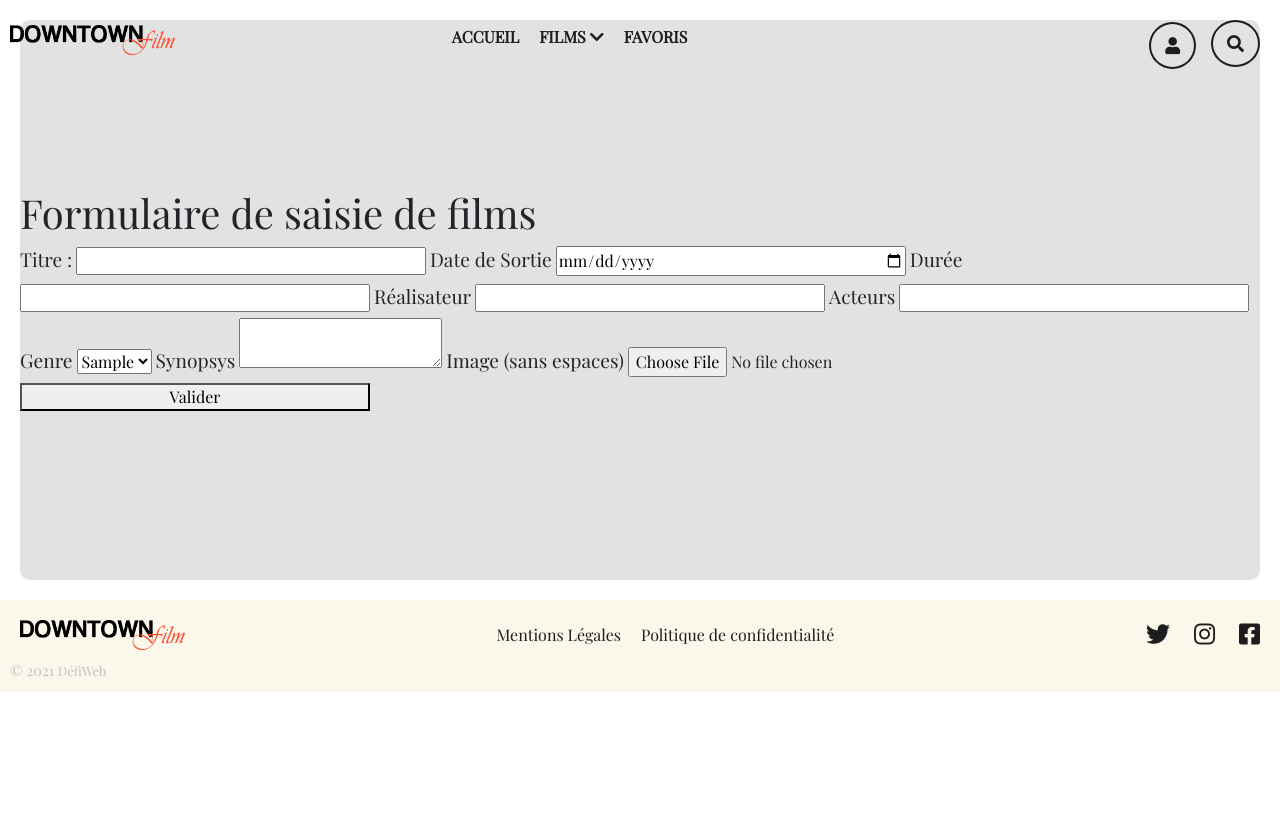
After one commit to Vieri34/projet-cinema, a PHP site: page /film_saisie_form.php in a window 1280 px wide. The commit adds this page. Run offline with PHP 8.4, Linux system fonts and the light colour scheme; tables that the repository leaves empty or names only in its code hold one stand-in row (values such as "Sample post").

Commit message:
Add files via upload
ajout du module de saisie de films

```diff
--- /dev/null
+++ b/film_saisie_form.php
@@ -0,0 +1,81 @@
+<?php
+	session_start();
+	require __DIR__ . "/php/requests.php";
+?>
+<!DOCTYPE html>
+
+<html lang="fr">
+	<head>
+		<meta charset="utf-8">
+		<meta name="viewport" content="width=device-width, initial-scale=1.0">
+		<meta name="description" content="CinéDéfi est un site de critiques de films">
+		<link rel="icon" type="image/x-icon" href="images/logo-V4-crop.png">
+		<title>Downtown Film | Formulaire de saisie de films</title>
+		<link rel="stylesheet" href="https://cdn.jsdelivr.net/npm/bootstrap@4.6.0/dist/css/bootstrap.min.css" integrity="sha384-B0vP5xmATw1+K9KRQjQERJvTumQW0nPEzvF6L/Z6nronJ3oUOFUFpCjEUQouq2+l" crossorigin="anonymous">
+		<link rel="stylesheet" href="https://cdnjs.cloudflare.com/ajax/libs/font-awesome/5.15.3/css/all.min.css" integrity="sha512-iBBXm8fW90+nuLcSKlbmrPcLa0OT92xO1BIsZ+ywDWZCvqsWgccV3gFoRBv0z+8dLJgyAHIhR35VZc2oM/gI1w==" crossorigin="anonymous">
+		<link href="./css/base.css" rel="stylesheet" media="all" type="text/css">
+		<link href="./css/nav.css" rel="stylesheet" media="all" type="text/css">
+		<link href="./css/index.css" rel="stylesheet" media="all" type="text/css">
+	</head>
+
+	<body>
+		<!-- header -->
+		<?php
+			include "./php/header.php";
+		?>
+		<!-- main -->
+		<main class="form-login">
+			<section>
+				<h1 class="titre-main-page">Formulaire de saisie de films</h1>
+				    <!--formulaire-->
+                    <form method="post" action="./php/film_saisie.php" enctype="multipart/form-data">
+                        <label for="titre">Titre :</label>
+                        <input type="text" id="titre" name="titre">
+
+                        <label for="date_sortie">Date de Sortie</label>
+                        <input type="date" id="date_sortie" name="date_sortie">
+
+                        <label for="duree">Durée</label>
+                        <input type="text" id="duree" name="duree">
+
+                        <label for="realisateur">Réalisateur</label>
+                        <input type="text" id="realisateur" name="realisateur">
+
+                        <label for="acteurs">Acteurs</label>
+                        <input type="text" id="acteurs" name="acteurs">
+
+                        <label for="genre">Genre</label>
+                        <select id="genre" name="genre">
+                            <?php
+                                foreach ($categories as $category) {
+                                    echo "<option value=".$category['genre'].">".$category['genre']."</option>";
+                                }
+							?>
+                        </select>
+
+                        <label for="synopsis">Synopsys</label>
+                        <textarea id="synopsis" name="synopsis"></textarea>
+
+                        <label for="image">Image (sans espaces)</label>
+                        <input type="file" name="image">
+
+                        <button type="submit">Valider</button>
+                    </form>
+
+                <?php
+                    if(!empty($_SESSION["error"])) {
+                    echo "<p>".$_SESSION["error"]."</p>";
+                    }
+                ?>
+			</section>
+		</main>
+		<!-- footer -->
+		<?php
+			include "./php/footer.php";
+		?>
+		<!--scripts-->
+		<script src="https://code.jquery.com/jquery-3.6.0.min.js" integrity="sha256-/xUj+3OJU5yExlq6GSYGSHk7tPXikynS7ogEvDej/m4=" crossorigin="anonymous"></script>
+		<script src="https://cdn.jsdelivr.net/npm/bootstrap@4.6.0/dist/js/bootstrap.bundle.min.js" integrity="sha384-Piv4xVNRyMGpqkS2by6br4gNJ7DXjqk09RmUpJ8jgGtD7zP9yug3goQfGII0yAns" crossorigin="anonymous"></script>
+		<script src="./js/script.js"></script>
+	</body>
+</html>
```
Also changed, not shown: php/film_saisie.php (added, +71 -0 lines), php/inscription.php (+5 -4 lines).
